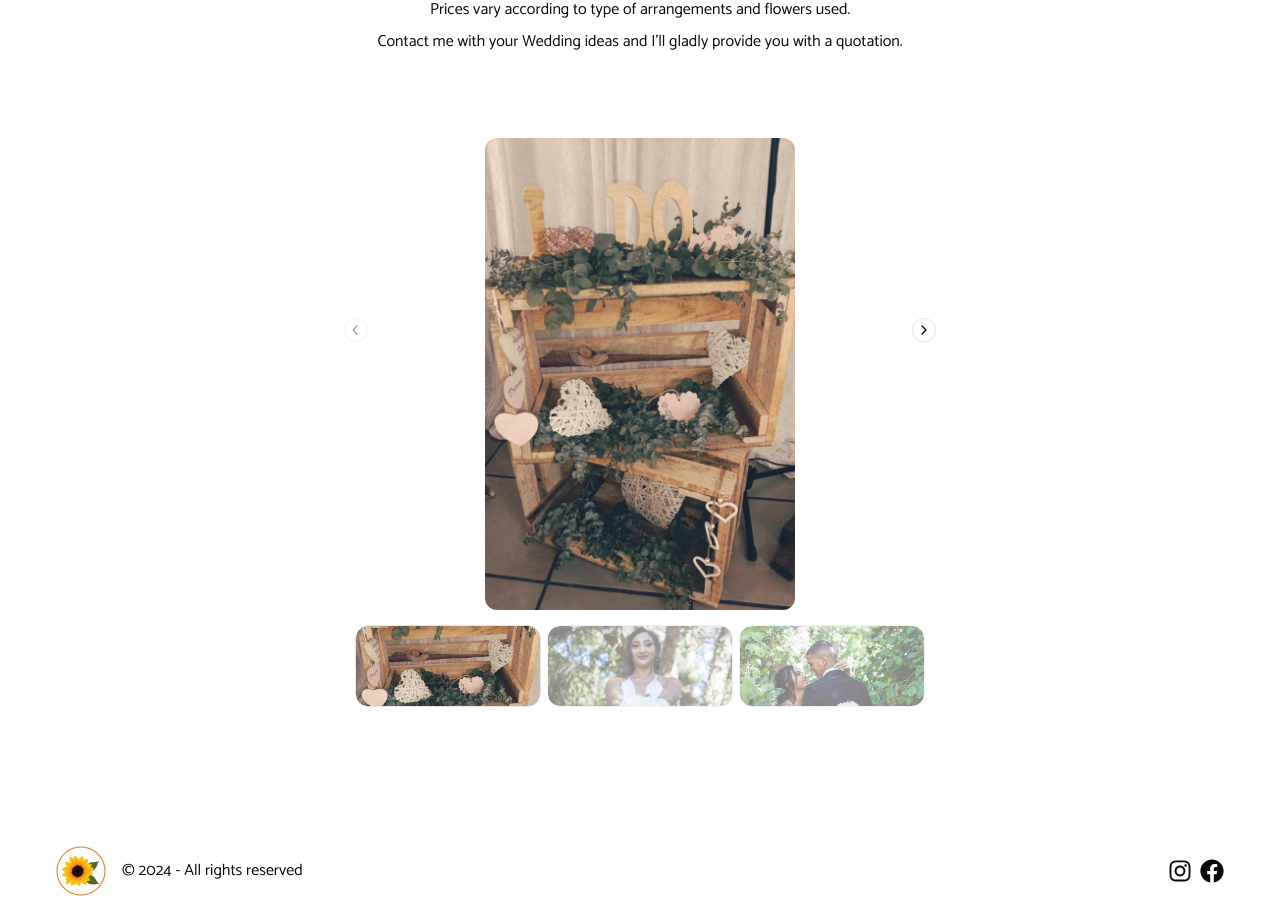
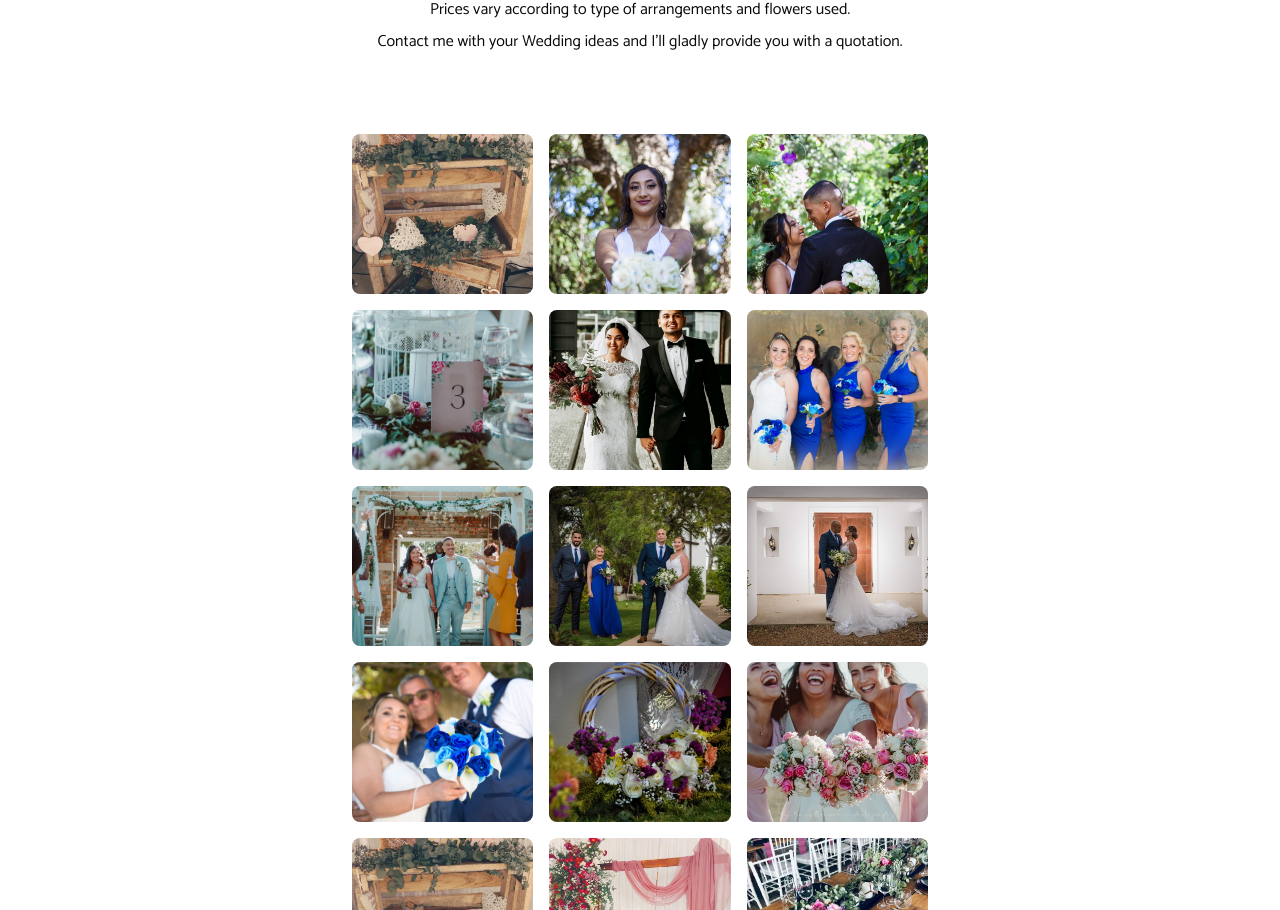
Before and after one commit to 1deyce/flowers-etc, a Next.js app: page /events/weddings in a window 1280 px wide. Shown: the part 614-1524 px from the top of the page. Built offline with nearby package versions, Linux system fonts and the light colour scheme.

Commit message:
gallery v2

```diff
--- a/app/api/send-email/route.ts
+++ b/app/api/send-email/route.ts
@@ -16,7 +16,7 @@ export async function POST(request: Request) {
             </div>
         `;
 
-        // Update to flowersEtc
+        // Update to flowersEtc details
         const msg = {
             from: 'keenandeyce@gmail.com',
             to: 'keenandeyce@gmail.com',
@@ -32,7 +32,7 @@ export async function POST(request: Request) {
                 console.error(error)
             })
 
-        return  new Response(
+        return new Response(
             JSON.stringify({ message: 'Email sent successfully' }),
             { status: 200 }
         );
--- a/app/events/weddings/page.tsx
+++ b/app/events/weddings/page.tsx
@@ -1,6 +1,6 @@
-import CarouselOrientation from '@/components/ui/carousel-orientation';
 import { weddingItems } from '@/utils/weddingItems';
 import BlurFade from '@/components/ui/blur-fade';
+import Gallery from '@/components/ui/gallery';
 
 const weddingImages = [
     '/weddings/IMG_9772.JPG',
@@ -52,7 +52,7 @@ const Page = ({}) => {
                 </div>
             </div>
             <div className='flex justify-center mx-auto mt-20 sm:w-1/2'>
-                <CarouselOrientation images={weddingImages} />
+                <Gallery images={weddingImages} />
             </div>
         </section>
     )
--- a/app/gifting/page.tsx
+++ b/app/gifting/page.tsx
@@ -1,10 +1,10 @@
-import CarouselOrientation from '@/components/ui/carousel-orientation';
 import { giftingItems } from '@/utils/giftingItems';
 import BlurFade from '@/components/ui/blur-fade';
+import Gallery from '@/components/ui/gallery';
 
 const giftImages = [
+    '/gifting/greenYellowArrangement.jpg',
     '/gifting/arrangements.JPG',
-    '/gifting/greenYellowArrangement.jpg',
     '/gifting/posey_3.jpg',
     '/gifting/purple_white_pink.jpg',
     '/gifting/square_box_posey.jpg',
@@ -41,7 +41,7 @@ const Page = ({}) => {
                 </div>
             </div>
             <div className='flex justify-center mx-auto mt-20 sm:w-1/2'>
-                <CarouselOrientation images={giftImages} />
+                <Gallery images={giftImages} />
             </div>
         </section>
     )
--- /dev/null
+++ b/components/ui/gallery.tsx
@@ -0,0 +1,25 @@
+import Image, { StaticImageData } from "next/image";
+
+interface GalleryProps {
+    images: (string | StaticImageData)[];
+}
+
+const Gallery: React.FC<GalleryProps> = ({ images }) => {
+    return (
+        <div className="grid grid-cols-1 gap-4 sm:grid-cols-2 md:grid-cols-3">
+            {images.map((image, index) => (
+                <div key={index}>
+                    <Image
+                        className="h-40 w-full max-w-full rounded-lg object-cover object-center"
+                        src={image}
+                        alt="gallery-photo"
+                        width={2000}
+                        height={200}
+                    />
+                </div>
+            ))}
+        </div>
+    );
+}
+
+export default Gallery;
```
Also changed, not shown: components.json, 1 other file (tests, documents, lock files or other folders).
